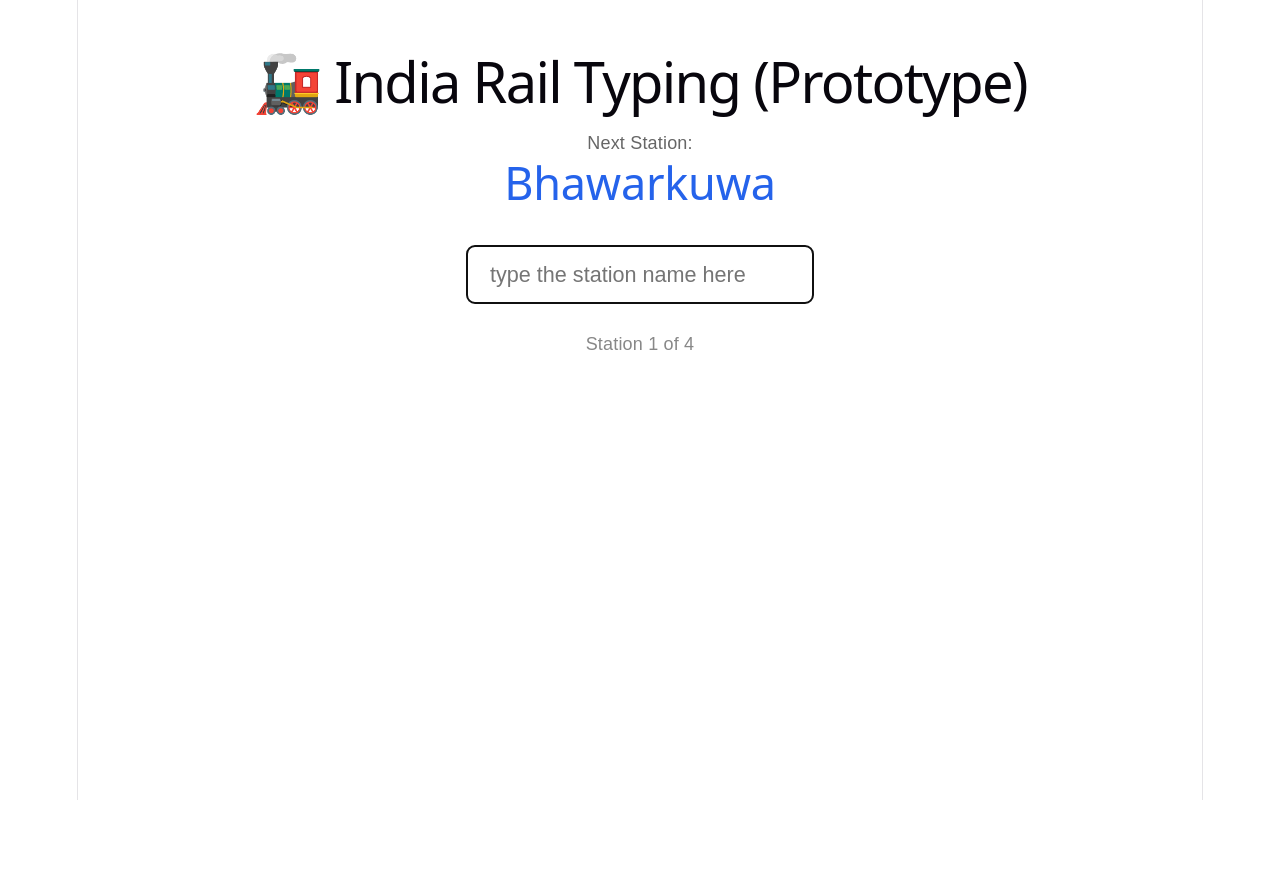
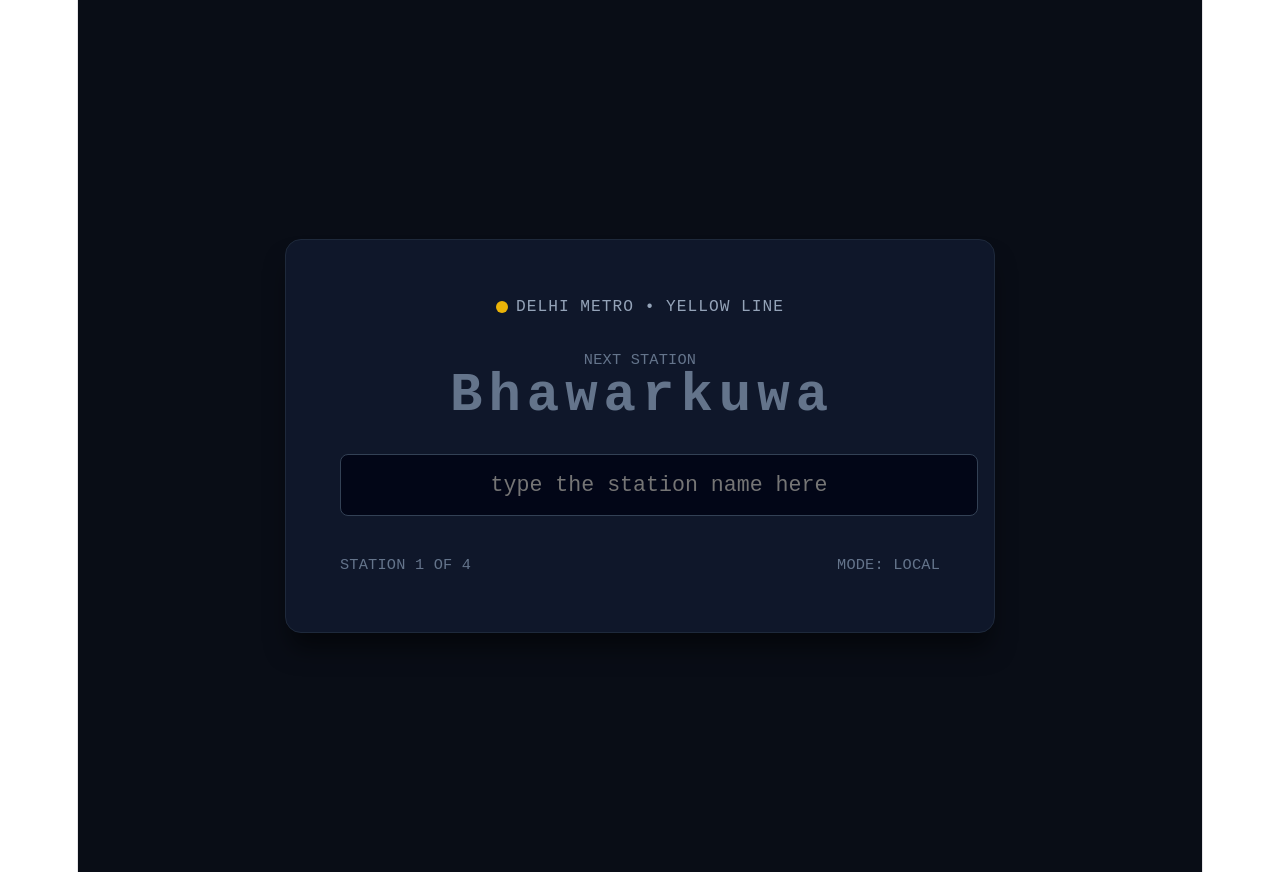
Before and after one commit to yashyadav4/RailType-India, a React (Vite) app in the folder frontend/: page / in a window 1280 px wide. Before the commit the page ends 800 px from the top, so only its background shows below. Built offline with nearby package versions, Linux system fonts and the light colour scheme.

Commit message:
added styling and colors

```diff
--- a/frontend/src/App.jsx
+++ b/frontend/src/App.jsx
@@ -24,18 +24,117 @@ export default function App() {
       }
     }
   };
+  const renderStyledStationName = () => {
+    return targetStation.split("").map((char, index) => {
+      let colorClass = "text-slate-500"; // Default (untyped letter)
+      let bgClass = "transparent";
+
+      if (index < userInput.length) {
+        if (userInput[index] === char) {
+          colorClass = "text-emerald-400"; // Correct letter (Green)
+        } else {
+          colorClass = "text-rose-500 underline decoration-2"; // Wrong letter (Red)
+          bgClass = "rgba(244, 63, 94, 0.2)";
+        }
+      }
+
+      return (
+        <span
+          key={index}
+          style={{
+            color: colorClass.includes("emerald")
+              ? "#34d399"
+              : colorClass.includes("rose")
+                ? "#f43f5e"
+                : "#64748b",
+            backgroundColor: bgClass,
+            padding: "0 2px",
+            borderRadius: "3px",
+            textDecoration: colorClass.includes("underline")
+              ? "underline"
+              : "none",
+          }}
+        >
+          {char}
+        </span>
+      );
+    });
+  };
 
   return (
     <div
-      style={{ padding: "2rem", fontFamily: "sans-serif", textAlign: "center" }}
+      style={{
+        minHeight: "100vh",
+        backgroundColor: "#090d16",
+        color: "#f8fafc",
+        fontFamily: "monospace",
+        display: "flex",
+        flexDirection: "column",
+        alignItems: "center",
+        justifyContent: "center",
+        padding: "2rem",
+      }}
     >
-      <h1>🚂 India Rail Typing (Prototype)</h1>
-
-      <div style={{ margin: "2rem 0" }}>
-        <p style={{ color: "#666" }}>Next Station:</p>
-        <h2 style={{ fontSize: "2.5rem", color: "#2563eb" }}>
-          {targetStation}
-        </h2>
+      {/* Dark Mode Terminal Container */}
+      <div
+        style={{
+          backgroundColor: "#0f172a",
+          border: "1px solid #1e293b",
+          borderRadius: "16px",
+          padding: "3rem",
+          maxWidth: "600px",
+          width: "100%",
+          boxShadow: "0 20px 25px -5px rgba(0, 0, 0, 0.5)",
+          textAlign: "center",
+        }}
+      >
+        {/* Line Header */}
+        <div
+          style={{
+            display: "flex",
+            alignItems: "center",
+            justifyContent: "center",
+            gap: "8px",
+            marginBottom: "1.5rem",
+          }}
+        >
+          <span
+            style={{
+              width: "12px",
+              height: "12px",
+              borderRadius: "50%",
+              backgroundColor: "#eab308",
+            }}
+          ></span>
+          <span
+            style={{
+              color: "#94a3b8",
+              fontSize: "0.9rem",
+              letterSpacing: "1px",
+            }}
+          >
+            DELHI METRO • YELLOW LINE
+          </span>
+        </div>
+        {/* Dynamic Station Target Display */}
+        <p
+          style={{
+            color: "#64748b",
+            fontSize: "0.85rem",
+            marginBottom: "0.5rem",
+          }}
+        >
+          NEXT STATION
+        </p>
+        <div
+          style={{
+            fontSize: "3rem",
+            fontWeight: "bold",
+            letterSpacing: "2px",
+            marginBottom: "2.5rem",
+          }}
+        >
+          {renderStyledStationName()}
         </div>
 
         <input
@@ -44,17 +143,34 @@ export default function App() {
           onChange={handleInputChange}
           placeholder="type the station name here"
           style={{
-          padding: "0.8rem 1.2rem",
+            width: "100%",
+            padding: "1rem",
             fontSize: "1.2rem",
-          width: "300px",
+            backgroundColor: "#020617",
+            border: "1px solid #334155",
             borderRadius: "8px",
-          border: "2px solid #ccc",
+            color: "#38bdf8",
+            outline: "none",
+            textAlign: "center",
+            fontFamily: "monospace",
           }}
           autoFocus
         />
-      <p style={{ marginTop: "1.5rem", color: "#888" }}>
-        Station {currentIndex + 1} of {SAMPLE_STATIONS.length}
-      </p>
+        <div
+          style={{
+            marginTop: "2rem",
+            display: "flex",
+            justifyContent: "space-between",
+            color: "#64748b",
+            fontSize: "0.85rem",
+          }}
+        >
+          <span>
+            STATION {currentIndex + 1} OF {SAMPLE_STATIONS.length}
+          </span>
+          <span>MODE: LOCAL</span>
+        </div>
+      </div>
     </div>
   );
 }
```
Lines whose indentation alone changed are shown as unchanged.
